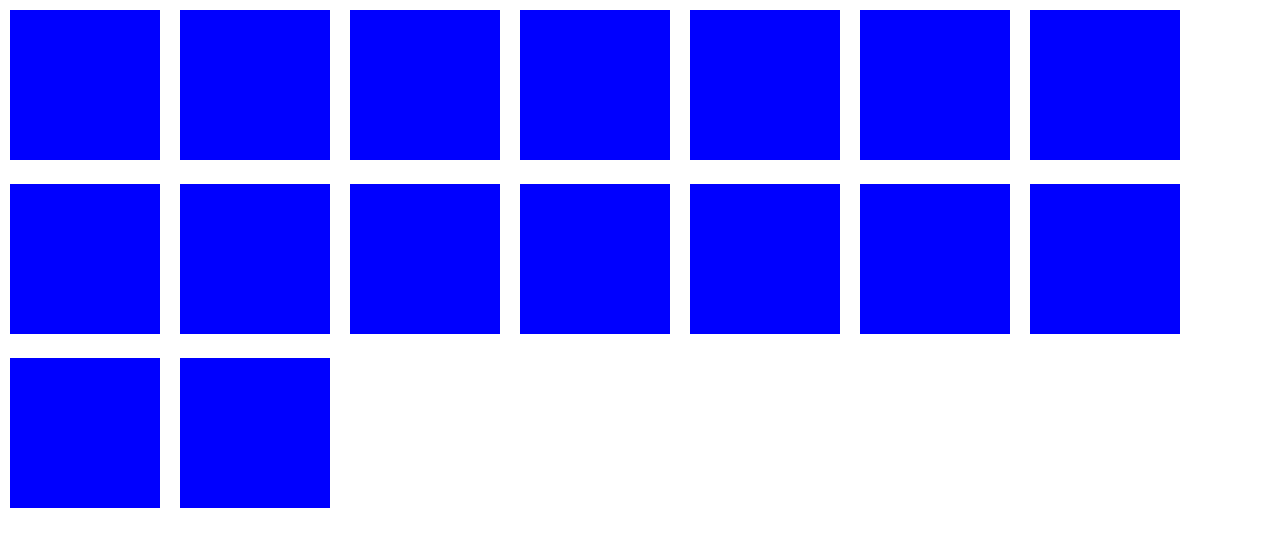
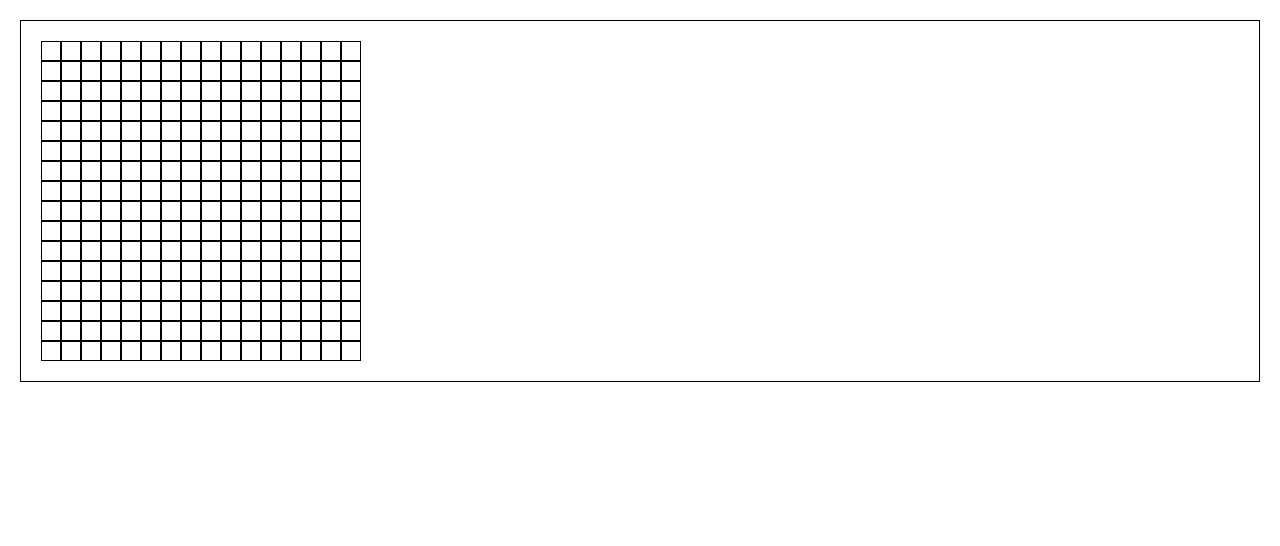
Before and after one commit to NirvaanBal/etch-a-sketch, a plain HTML site: page index.html in a window 1280 px wide. Drawn offline with Linux system fonts and the light colour scheme.

Commit message:
Add grid and related styles

```diff
--- a/script.js
+++ b/script.js
@@ -1,7 +1,12 @@
 const container = document.querySelector('.container');
 
+let html = '';
 for (let i = 0; i < 16; i++) {
-    const box = document.createElement('div');
-    box.setAttribute('class', 'box');
-    container.appendChild(box);
+    html += '<div class="row">';
+    for (let j = 0; j < 16; j++) {
+        html += '<div class="box"></div>';
+    }
+    html += '</div>';
 }
+
+container.insertAdjacentHTML('afterbegin', html);
--- a/style.css
+++ b/style.css
@@ -4,11 +4,18 @@
     box-sizing: border-box;
 }
 
+.container {
+    border: solid 1px #000;
+    padding: 20px;
+    margin: 20px;
+}
+
+.row {
+    display: flex;
+}
+
 .box {
-    box-sizing: border-box;
-    width: 150px;
-    height: 150px;
-    background-color: blue;
-    margin: 10px;
-    display: inline-block;
+    width: 20px;
+    height: 20px;
+    border: solid 1px #000;
 }
```
